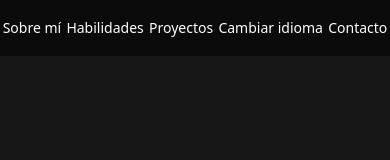
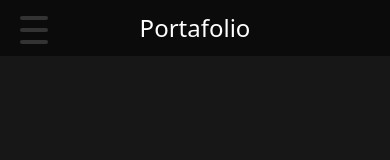
Before and after one commit to Mathi21as/portafolio, a Next.js app: page / in a window 390 px wide. Shown: the top 160 px of the page. Built offline with nearby package versions, Linux system fonts and the light colour scheme.

Commit message:
hamburger menu added

```diff
--- a/pages/components/Projects.tsx
+++ b/pages/components/Projects.tsx
@@ -86,7 +86,7 @@ const Projects = () => {
 												<Link
 													href={project.code}
 													target="_blank"
-													className=" text-md md:text-sm whitespace-nowrap p-2 h-min font-light rounded-xl bg-green-500/50">
+													className=" text-md md:text-sm md:hover:bg-green-500/70 whitespace-nowrap p-2 h-min font-light rounded-xl bg-green-500/50">
 														{`</> ${t("Code")}`}
 												</Link>
 											</div>
--- a/pages/index.tsx
+++ b/pages/index.tsx
@@ -10,6 +10,18 @@ import { useTranslation } from 'react-i18next'
 
 
 const inter:object = Inter({ subsets: ['latin'] })
+
+const handleMenu = () => {
+	let menu = document.querySelector('.hamburger') as HTMLElement;
+
+	const toggleMenu = (event:any) => {
+		let menuppal = document.querySelector( ".menuppal" ) as HTMLElement
+		menuppal.classList.toggle("is_active")
+  	event.preventDefault();
+	}
+
+	menu.addEventListener('click', toggleMenu);
+}
 
 export default function Home() {
 	const [language, setLanguage] = React.useState("es-ES")
@@ -25,6 +37,7 @@ export default function Home() {
 		setLanguage("es-ES")
 		}
 	}
+
   return (
     <>
       <Head>
@@ -33,42 +46,92 @@ export default function Home() {
         <meta name="viewport" content="width=device-width, initial-scale=1" />
         <link rel="icon" href="/favicon.ico" />
       </Head>
+			<nav className='md:hidden fixed top-0 md:bottom-0 md:right-0 h-14 w-full
+					w-full bg-neutral-950/90 flex flex-row justify-center
+					text-sm md:text-lg z-10 md:[&>*]:scale-90'>
+				<div className="hamburger" onClick={()=>handleMenu()}>
+					<div className="_layer -top"></div>
+					<div className="_layer -mid"></div>
+					<div className="_layer -bottom"></div>
+				</div>
+				<nav className="menuppal bg-neutral-950/90">
+					<ul>
+						<li>
+							<a
+								href="#sobremi"
+								className='w-max mx-auto md:my-3 my-auto'>
+								{t("About me")}
+							</a>
+						</li>
+						<li>
+							<a
+								href="#habilidades"
+								className='w-max mx-auto md:my-3 my-auto'>
+								{t("Skills")}
+							</a>
+						</li>
+						<li>
+							<a
+								href="#proyectos"
+								className='w-max mx-auto md:my-3 my-auto'>
+								{t("Projects")}
+							</a>
+						</li>
+						<li>
+							<button
+								onClick={()=>handleChangeLanguage()}
+								className='w-max mx-auto md:my-3 my-auto'>
+								{t("Change language")}
+							</button>
+						</li>
+						<li>
+							<a
+								href="#contacto"
+								className='w-max mx-auto md:my-3 my-auto'>
+								{t("Contact")}
+							</a>
+						</li>
+					</ul>
+				</nav>
+				<h1 className="text-2xl my-auto">Portafolio</h1>
+			</nav>
 			<nav
 					className='fixed top-0 md:bottom-0 md:right-0 h-14 w-full
-					w-full bg-neutral-950/90 flex flex-row justify-center
+					w-full bg-neutral-950/90 hidden md:flex md:flex-row justify-center
 					text-sm md:text-lg z-10 md:[&>*]:scale-90'
 					>
 					<a
 						href="#sobremi"
-						className='w-max mx-auto md:my-3 my-auto'
+						className='w-max mx-auto md:my-3 my-auto hover:text-slate-500'
 						>
 						{t("About me")}
 					</a>
 					<a
 						href="#habilidades"
-						className='w-max mx-auto md:my-3 my-auto'
+						className='w-max mx-auto md:my-3 my-auto hover:text-slate-500'
 						>
 						{t("Skills")}
 					</a>
 					<a
 						href="#proyectos"
-						className='w-max mx-auto md:my-3 my-auto'
+						className='w-max mx-auto md:my-3 my-auto hover:text-slate-500'
 						>
 						{t("Projects")}
 					</a>
 					<button
 						onClick={()=>handleChangeLanguage()}
-						className='w-max mx-auto md:my-3 my-auto'
+						className='w-max mx-auto md:my-3 my-auto hover:text-slate-500'
 						>
 						{t("Change language")}
 					</button>
 					<a
 						href="#contacto"
-						className='w-max mx-auto md:my-3 my-auto'
+						className='w-max mx-auto md:my-3 my-auto hover:text-slate-500'
 						>
 						{t("Contact")}
 					</a>
 			</nav>
+
       <main
 				className="w-full"
 				>
--- a/styles/globals.css
+++ b/styles/globals.css
@@ -105,6 +105,96 @@ a {
   }
 }
 
-.align_bottom{
-	vertical-align: bottom;
+/*----------------------------------------------------Hamburger menu--------------------------------------------------*/
+.hamburger{
+	position:fixed;
+  background-color:transparent;
+	left:0;
+	top:0;
+	height:30px;
+	width:30px;
+	padding:20px 20px;
+	-webkit-transform:translate3d(0, 0, 0);
+	transform:translate3d(0, 0, 0);
+	-webkit-transition:-webkit-transform 0.25s cubic-bezier(0.05, 1.04, 0.72, 0.98);
+	transition:transform 0.25s cubic-bezier(0.05, 1.04, 0.72, 0.98);
+	z-index:1002;
+	cursor:pointer;
+	-webkit-user-select:none;
+	-moz-user-select:none;
+	-ms-user-select:none;
+	user-select:none
 }
+.hamburger.is-active{
+  background-color:none;
+}
+._layer{
+	background:#333333;
+	margin-bottom:4px;
+	border-radius:2px;
+	width:28px;
+	height:4px;
+	opacity:1;
+	-webkit-transform:translate3d(0, 0, 0);
+	transform:translate3d(0, 0, 0);
+	-webkit-transition:all 0.25s cubic-bezier(0.05, 1.04, 0.72, 0.98);
+	transition:all 0.25s cubic-bezier(0.05, 1.04, 0.72, 0.98);
+}
+.hamburger:hover .-top{
+	-webkit-transform:translateY(-100%);
+	-ms-transform:translateY(-100%);
+	transform:translateY(-100%);
+}
+.hamburger:hover .-bottom{
+	-webkit-transform:translateY(50%);
+	-ms-transform:translateY(100%);
+	transform:translateY(100%);
+	}
+.hamburger.is-active .-top{
+	-webkit-transform:translateY(200%) rotate(45deg) !important;
+	-ms-transform:translateY(200%) rotate(45deg) !important;
+	transform:translateY(200%) rotate(45deg) !important;
+}
+.hamburger.is-active .-mid{
+	opacity:0;
+}
+.hamburger.is-active .-bottom{
+	-webkit-transform:translateY(-200%) rotate(135deg) !important;
+	-ms-transform:translateY(-200%) rotate(135deg) !important;
+	transform:translateY(-200%) rotate(135deg) !important;
+}
+
+.menuppal.is_active{
+  transform: translate3d(0px, 0px, 0px);
+}
+.menuppal{
+	 padding-top: 35px;
+    height: max-content;
+    left: 0;
+    overflow-y: scroll;
+    position: fixed;
+    top: 0;
+    transform: translate3d(0px, -100%, 0px);
+    transition: transform 0.35s cubic-bezier(0.05, 1.04, 0.72, 0.98) 0s;
+    width: 100%;
+    z-index: 1001;
+}
+.menuppal ul{
+  margin:0;padding:0;
+}
+.menuppal ul li {
+  list-style: none;
+	text-align:center;
+	font-family: Verdadna, Arial, Helvetica;
+	font-size:1.5rem;
+	line-height:3em;
+	height:3em;
+	text-transform:none;
+	font-weight:bold;
+}
+.menuppal ul li a{
+  text-decoration:none;
+}
+.menuppal ul li a:hover{
+  text-decoration:none;
+}
```
